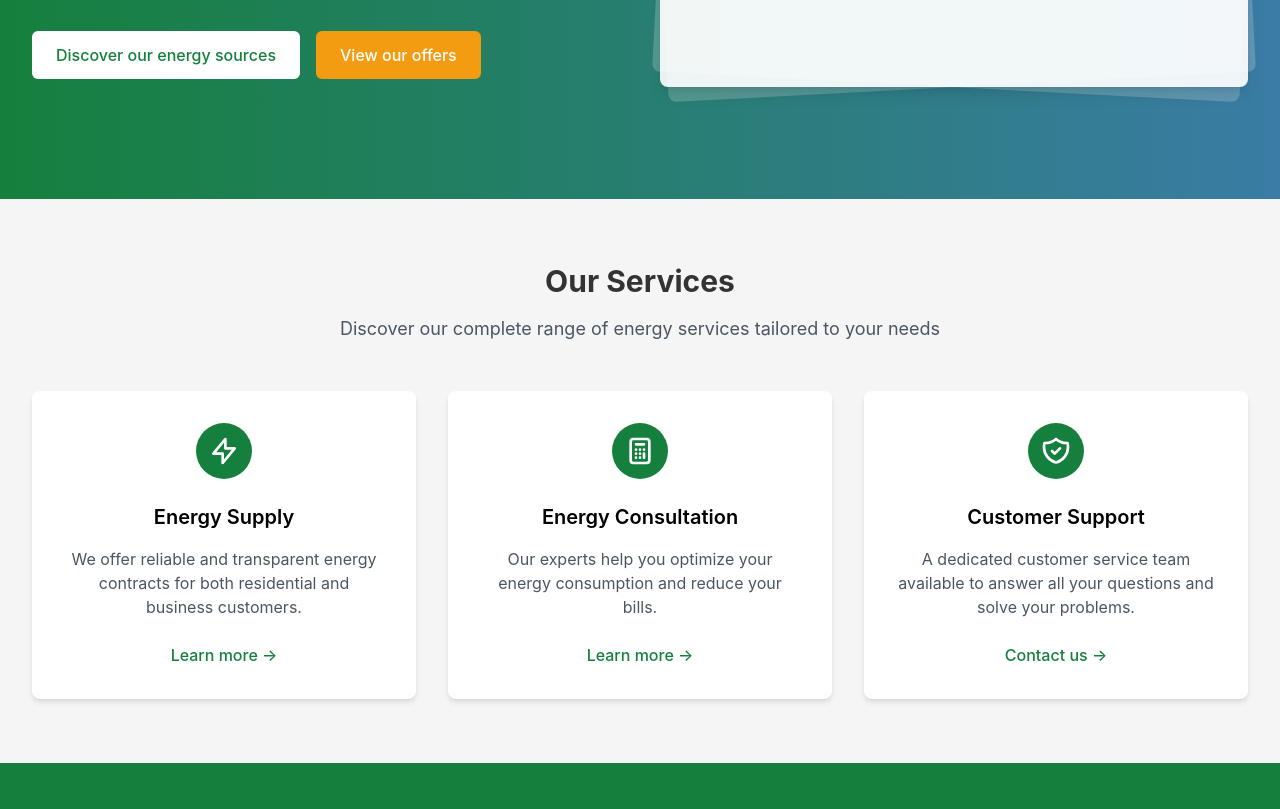
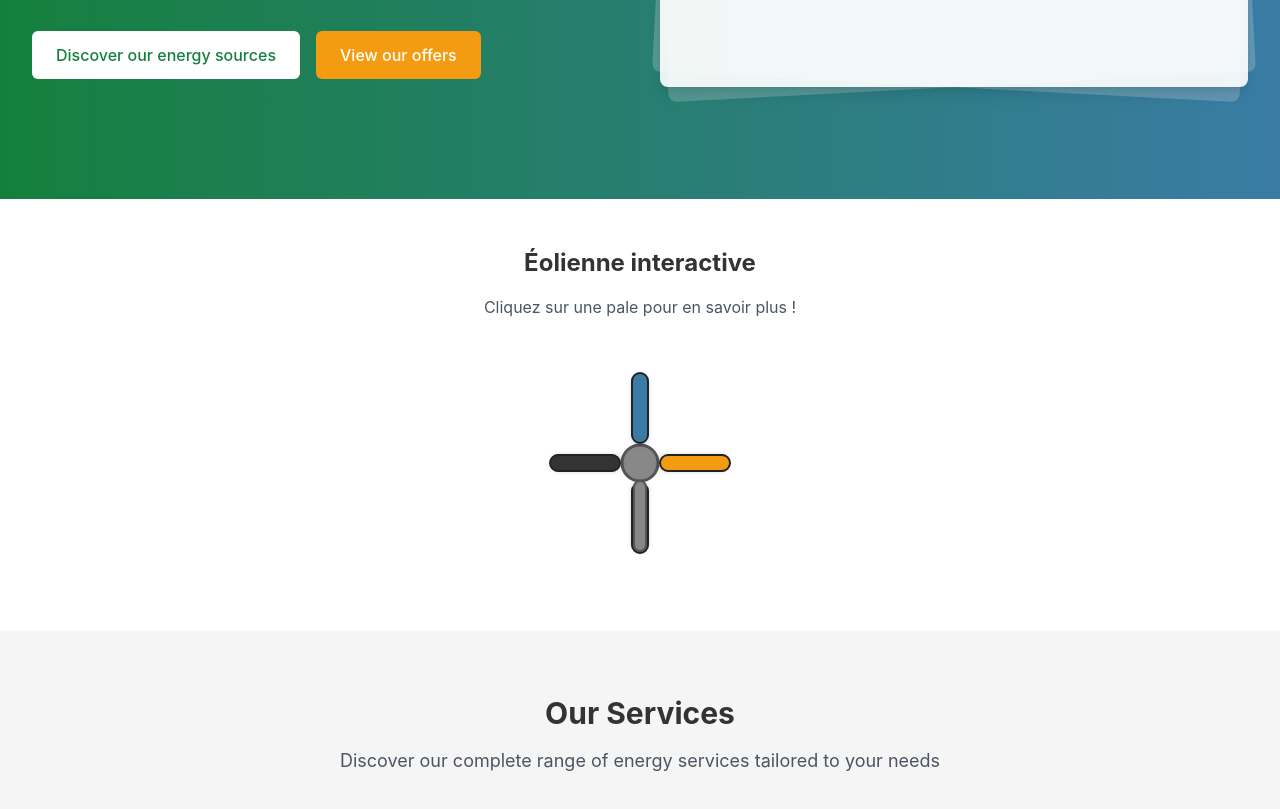
Before and after one commit to engie-codespace/demo6-dirty-power, a React (Create React App) app: page /#/ in a window 1280 px wide. Shown: the part 409-1218 px from the top of the page. Built offline with nearby package versions, Linux system fonts and the light colour scheme.

Commit message:
Added wind farm

```diff
--- /dev/null
+++ b/src/components/FourBladeWindTurbine.tsx
@@ -0,0 +1,52 @@
+import React from "react";
+
+interface FourBladeWindTurbineProps {
+  onBladeClick?: (bladeIndex: number) => void;
+}
+
+const bladeColors = ["#3A7CA5", "#F39C12", "#15803d", "#333333"];
+
+export const FourBladeWindTurbine: React.FC<FourBladeWindTurbineProps> = ({ onBladeClick }) => {
+  return (
+    <svg
+      width="240"
+      height="240"
+      viewBox="0 0 240 240"
+      fill="none"
+      xmlns="http://www.w3.org/2000/svg"
+      className="mx-0 ml-0 block"
+      style={{ display: 'block' }}
+    >
+      {/* Center hub */}
+      <circle cx="120" cy="120" r="18" fill="#888" stroke="#555" strokeWidth="3" />
+      {/* 4 blades */}
+      {[0, 1, 2, 3].map((i) => {
+        const angle = i * 90;
+        return (
+          <g
+            key={i}
+            style={{ transform: `rotate(${angle}deg)`, transformOrigin: "120px 120px" }}
+            onClick={() => onBladeClick && onBladeClick(i)}
+            className="cursor-pointer hover:opacity-70 transition"
+          >
+            <rect
+              x="112"
+              y="30"
+              width="16"
+              height="70"
+              rx="8"
+              fill={bladeColors[i]}
+              stroke="#222"
+              strokeWidth="2"
+              style={{ filter: "drop-shadow(0 2px 2px #0002)" }}
+            />
+          </g>
+        );
+      })}
+      {/* Mast */}
+      <rect x="114" y="138" width="12" height="70" rx="6" fill="#888" stroke="#555" strokeWidth="2" />
+    </svg>
+  );
+};
+
+export default FourBladeWindTurbine;
--- a/src/pages/HomePage.tsx
+++ b/src/pages/HomePage.tsx
@@ -1,11 +1,21 @@
 import React from 'react';
 import { Link } from 'react-router-dom';
 import Hero from '../components/Hero';
+import FourBladeWindTurbine from '../components/FourBladeWindTurbine';
 
 const HomePage: React.FC = () => {
   return (
     <div>
       <Hero />
+
+      {/* Wind Turbine Section */}
+      <section className="py-12 bg-white">
+        <div className="max-w-2xl mx-auto flex flex-col items-center">
+          <h2 className="text-2xl font-bold mb-4 text-dark">Éolienne interactive</h2>
+          <p className="mb-6 text-gray-600 text-center">Cliquez sur une pale pour en savoir plus !</p>
+          <FourBladeWindTurbine onBladeClick={(i) => alert(`Pale ${i + 1} cliquée !`)} />
+        </div>
+      </section>
 
       {/* Our Services Section */}
       <section className="py-16 bg-light">
```
